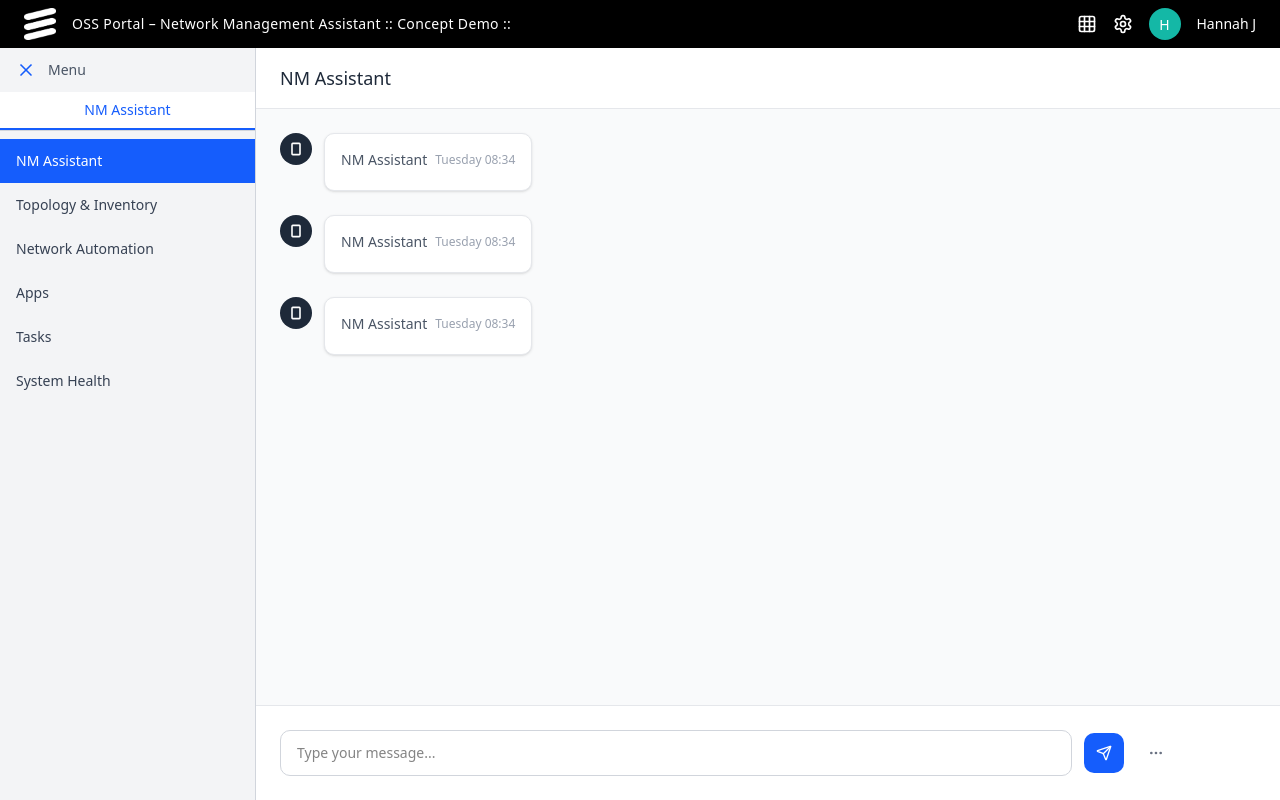
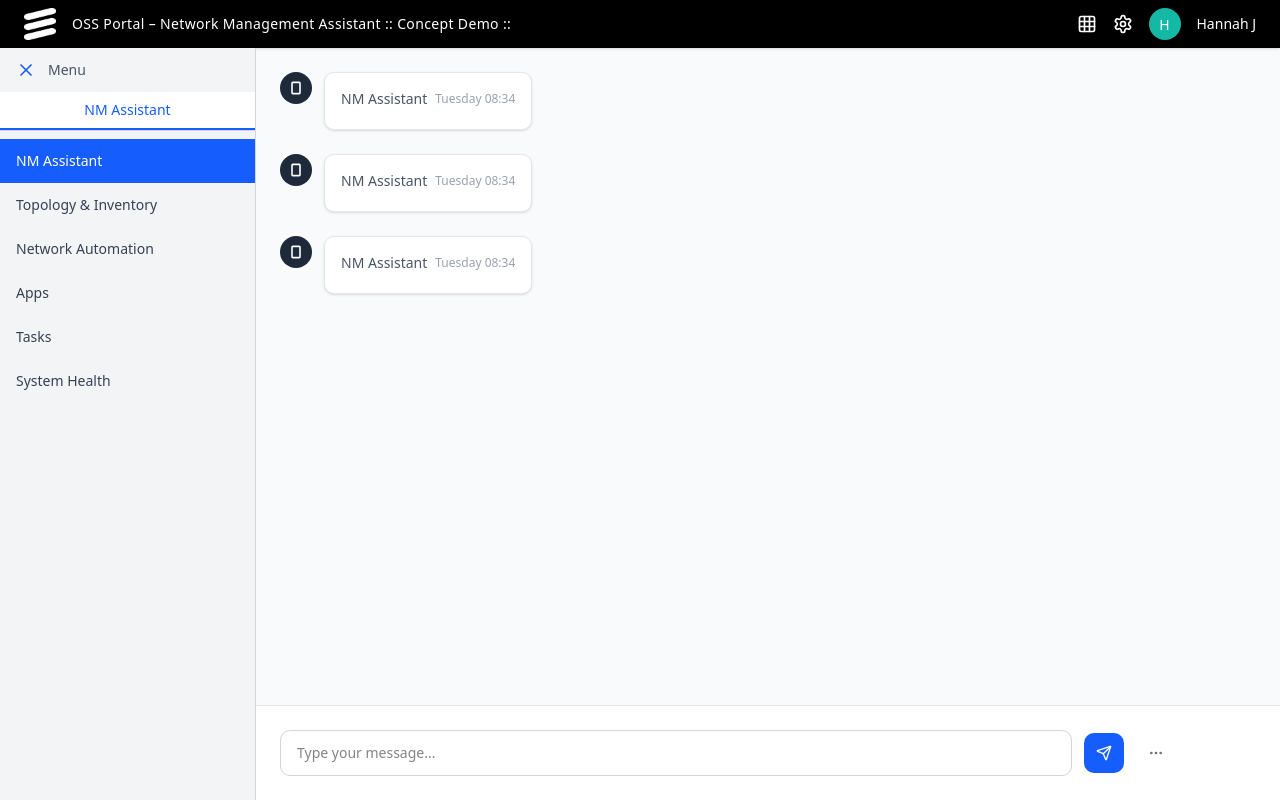
Before and after one commit to raoulbia-ai/oss-portal-demo, a React (Vite) app: page / in a window 1280 px wide. Built offline with nearby package versions, Linux system fonts and the light colour scheme.

Commit message:
🗑️ Remove NM Assistant header from main content area

```diff
--- a/src/App.jsx
+++ b/src/App.jsx
@@ -163,10 +163,6 @@ function App() {
 
         {/* Main Content */}
         <div className="flex-1 flex flex-col">
-          {/* Content Header */}
-          <div className="bg-white border-b border-gray-200 px-6 py-4">
-            <h2 className="text-lg font-medium text-gray-800">NM Assistant</h2>
-          </div>
 
           {/* Messages Area */}
           <div className="flex-1 overflow-y-auto p-6 space-y-6">
```
Also changed, not shown: 2 other files (tests, documents, lock files or other folders).
